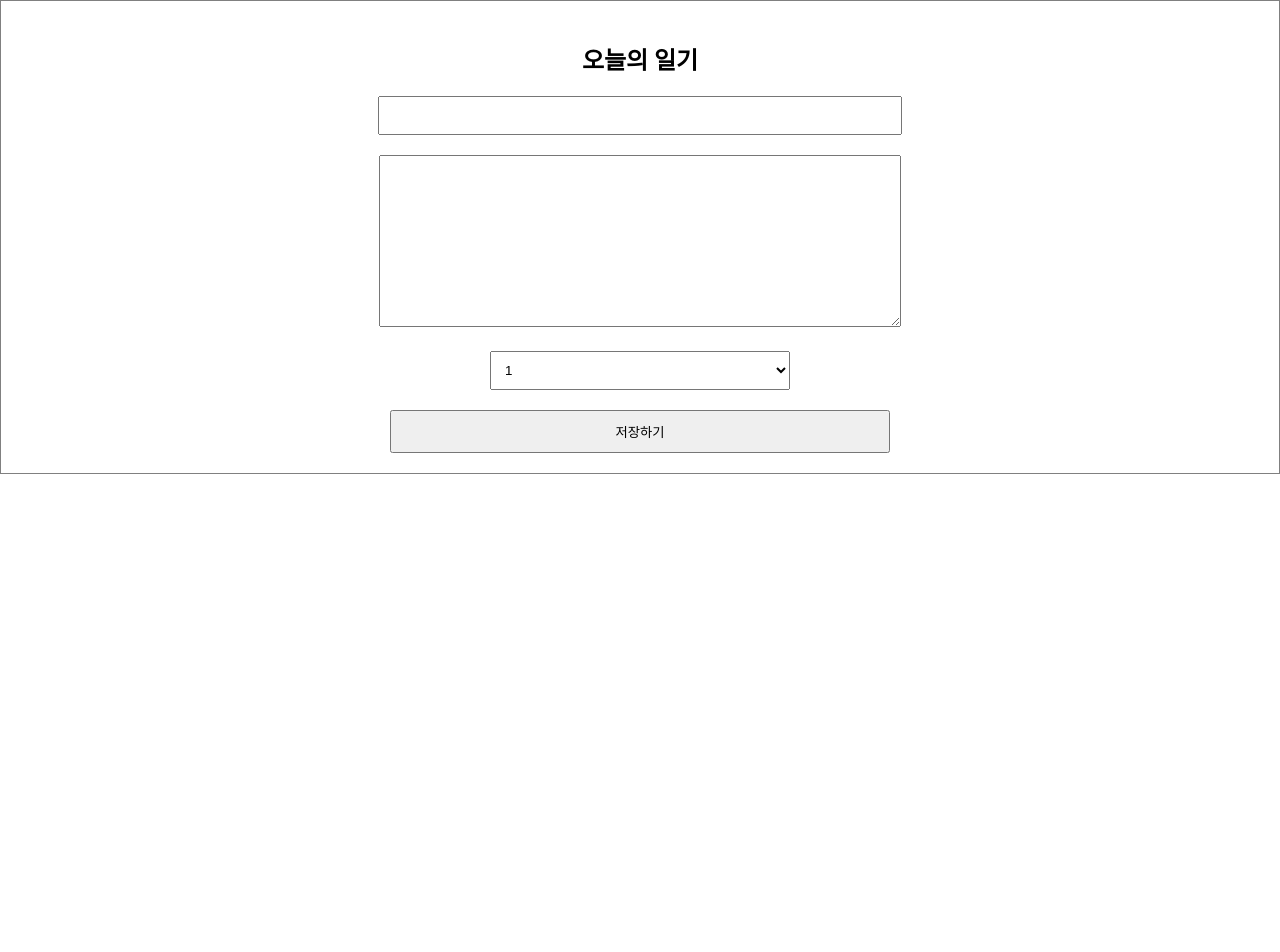
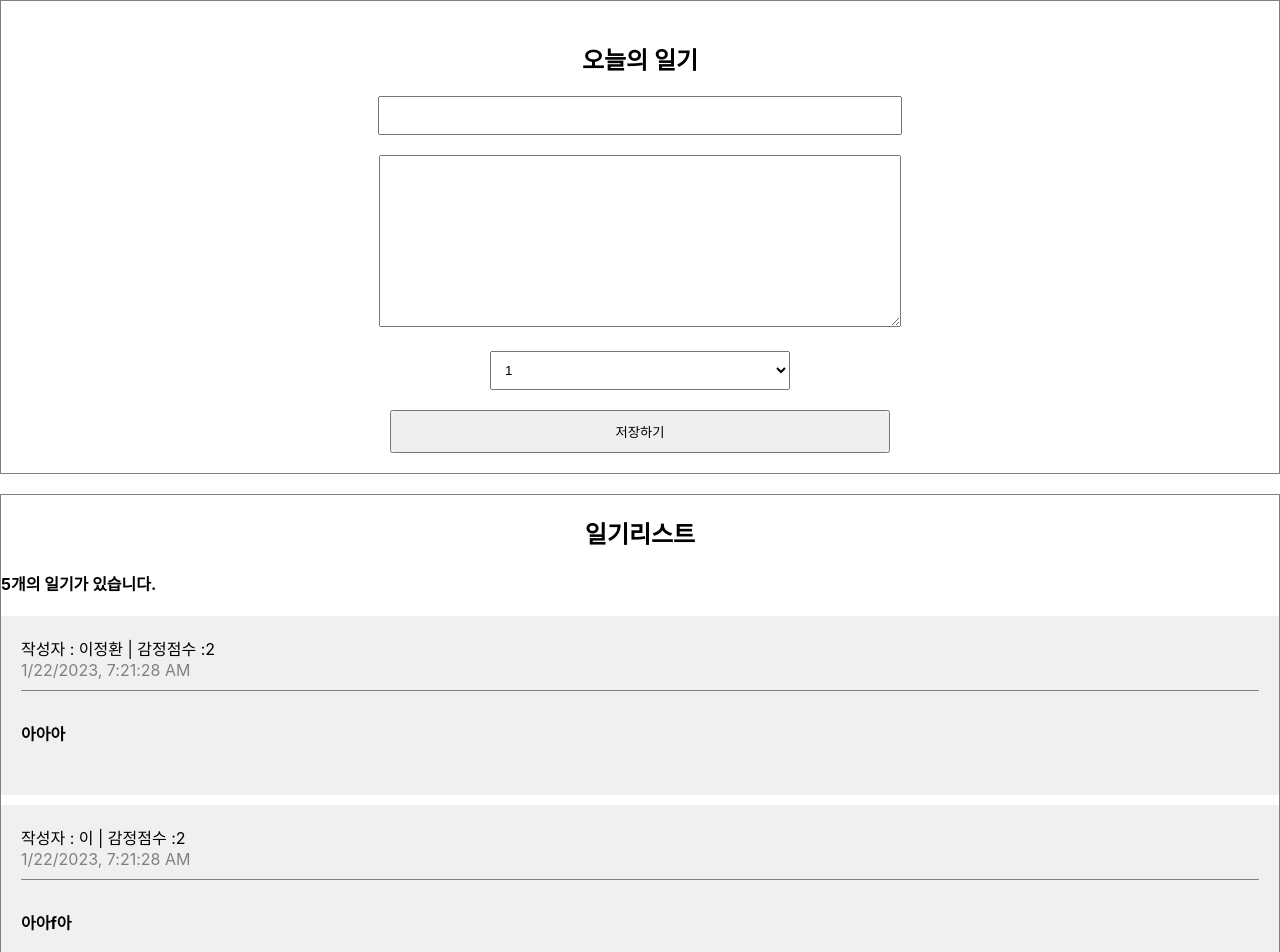
Before and after one commit to jinaSE0/simplediary, a React (Create React App) app: page / in a window 1280 px wide. Shown: the top 952 px of the page. Before the commit the page ends 800 px from the top, so only its background shows below. Built offline with nearby package versions, Linux system fonts and the light colour scheme.

Commit message:
리스트렌더링,defaultprops

```diff
--- a/src/App.css
+++ b/src/App.css
@@ -1,3 +1,4 @@
+
 .DiaryEditor {
   border: 1px solid gray;
   text-align: center;
@@ -26,3 +27,37 @@
   padding: 10px;
   cursor: pointer;
 }
+
+/* list */
+
+.DiaryList {
+  border: 1px solid gray;
+
+  margin-top: 20px;
+}
+
+.DiaryList h2 {
+   text-align: center;
+}
+
+.DiaryItem {
+  background-color: rgb(240, 240, 240);
+  margin-bottom: 10px;
+  padding: 20px;
+}
+
+.DiaryItem .info {
+  border-bottom: 1px solid gray;
+  padding-bottom: 10px;
+  margin-bottom: 10px;
+}
+
+.DiaryItem .date {
+  color: gray;
+}
+
+.DiaryItem .content {
+  font-weight: bold;
+  margin-bottom: 30px;
+  margin-top: 30px ;
+}
--- a/src/App.js
+++ b/src/App.js
@@ -1,10 +1,50 @@
 import "./App.css";
 import DiaryEditor from "./DiaryEditor";
+import DiaryList from "./DiaryList";
+
+const dummyList = [
+  {
+    id: 1,
+    author: "이정환",
+    content: "아아아",
+    emotion: 2,
+    created_date: new Date().getTime(),
+  },
+  {
+    id: 2,
+    author: "이",
+    content: "아아f아",
+    emotion: 2,
+    created_date: new Date().getTime(),
+  },
+  {
+    id: 3,
+    author: "이정",
+    content: "아d아아",
+    emotion: 3,
+    created_date: new Date().getTime(),
+  },
+  {
+    id: 4,
+    author: "환",
+    content: "아아f아",
+    emotion: 2,
+    created_date: new Date().getTime(),
+  },
+  {
+    id: 5,
+    author: "정환",
+    content: "d아아아",
+    emotion: 1,
+    created_date: new Date().getTime(),
+  },
+];
 
 function App() {
   return (
     <div className="App">
-      <DiaryEditor></DiaryEditor>
+      <DiaryEditor />
+      <DiaryList diaryList={dummyList} />
     </div>
   );
 }
--- /dev/null
+++ b/src/DiaryItem.js
@@ -0,0 +1,16 @@
+const DiaryItem = ({ author, content, created_date, emotion, id }) => {
+  return (
+    <div className="DiaryItem">
+      <div className="info">
+        <span>
+          작성자 : {author} | 감정점수 :{emotion}
+        </span>
+        <br></br>
+        <span className="date">{new Date(created_date).toLocaleString()}</span>
+      </div>
+      <div className="content">{content}</div>
+    </div>
+  );
+};
+
+export default DiaryItem;
--- /dev/null
+++ b/src/DiaryList.js
@@ -0,0 +1,25 @@
+import DiaryItem from "./DiaryItem";
+
+const DiaryList = ({ diaryList }) => {
+  console.log(diaryList);
+  return (
+    <div className="DiaryList">
+      <h2>일기리스트</h2>
+      <h4>{diaryList.length}개의 일기가 있습니다.</h4>
+      <div>
+        {diaryList.map((it) => (
+          //map의 두번째 인자로 ,idx를 줘서 keyprop으로 사용해도 되지만
+          // 수정과정에서 꼬일 수 있으니 데이터 자체에 고유한 값을 넣어주자!
+          <DiaryItem key={it.id} {...it} />
+        ))}
+      </div>
+    </div>
+  );
+};
+
+DiaryList.defaultProps = {
+  diaryList: [],
+};
+//defaultprops: undefined로 보내질 수도 있는 프롭스들의 기본값을 설정해서 오류를 방지함
+
+export default DiaryList;
```
